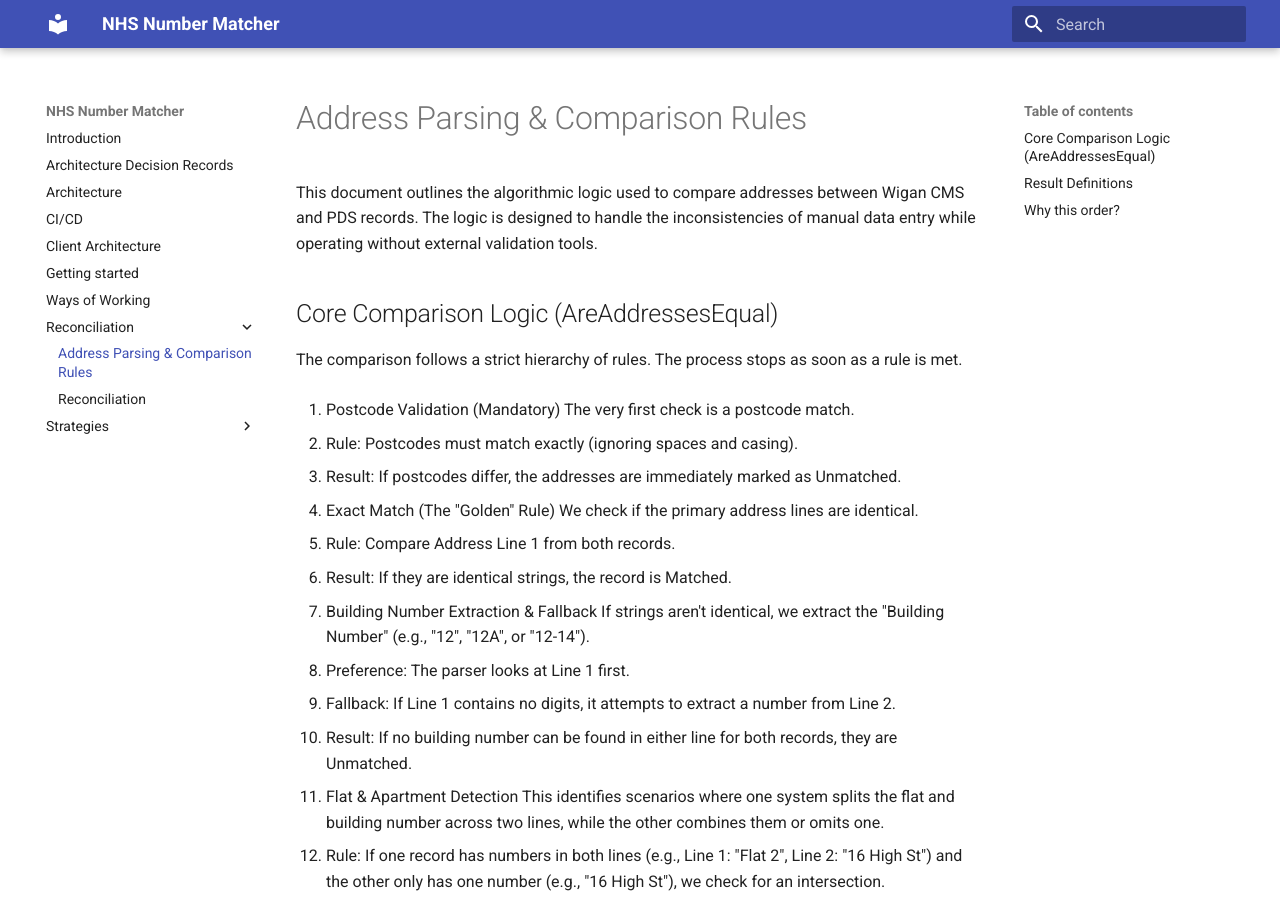
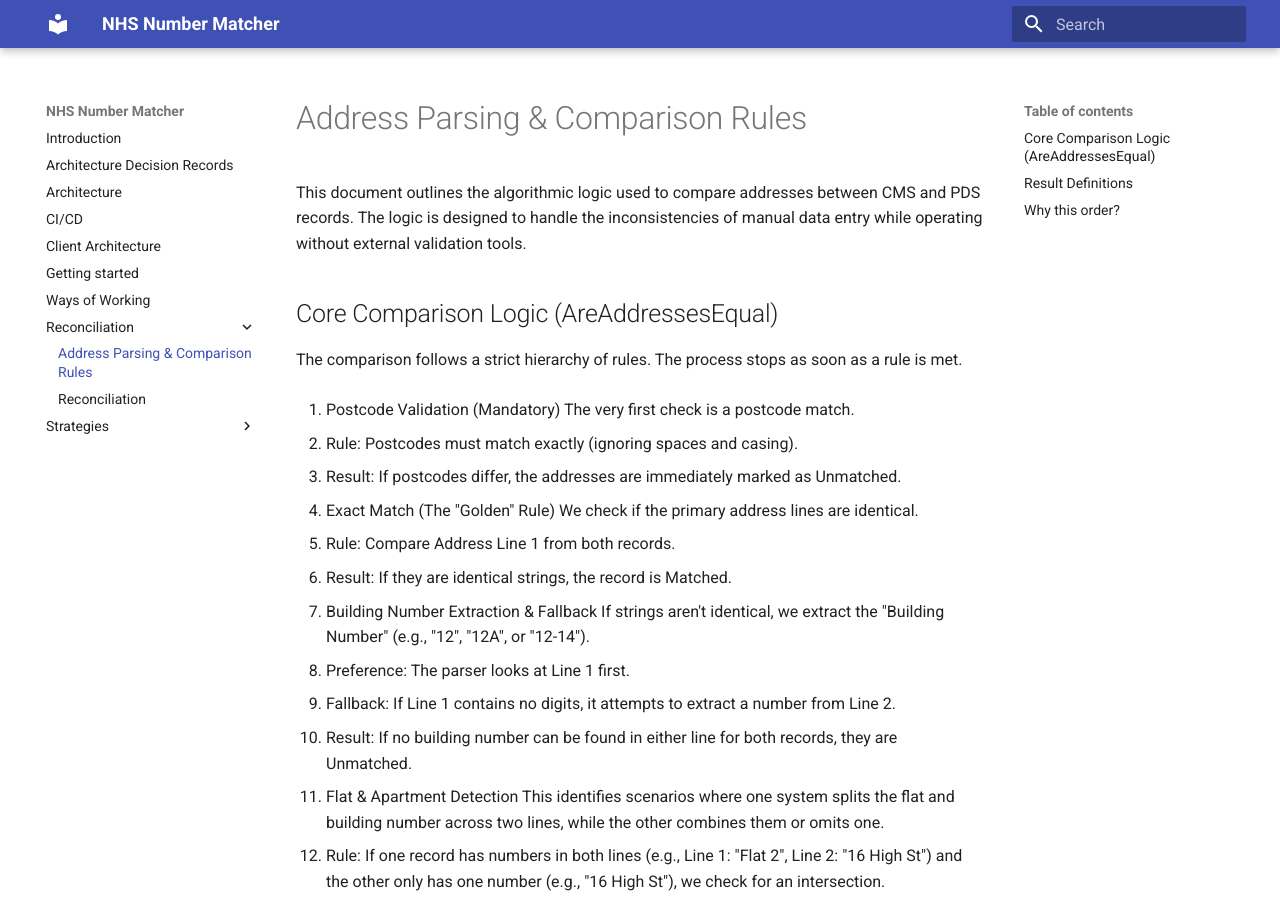
Before and after one commit to DFE-Digital/SUI_Matcher, an MkDocs documentation site: the page built from documentation/docs/reconciliation/address_parsing.md, in a window 1280 px wide and 900 px high. Built offline with MkDocs 1.6.1 and Material for MkDocs 9.7.7, drawn with Linux system fonts in a browser that asks for light colours; some of the changed lines change nothing that is shown.

Commit message:
docs: update wording

```diff
--- a/documentation/docs/reconciliation/address_parsing.md
+++ b/documentation/docs/reconciliation/address_parsing.md
@@ -1,6 +1,6 @@
 # Address Parsing & Comparison Rules
 
-This document outlines the algorithmic logic used to compare addresses between Wigan CMS and PDS records. The logic is
+This document outlines the algorithmic logic used to compare addresses between CMS and PDS records. The logic is
 designed to handle the inconsistencies of manual data entry while
 operating without external validation tools.
 
@@ -14,20 +14,20 @@
 - Rule: Postcodes must match exactly (ignoring spaces and casing).
 - Result: If postcodes differ, the addresses are immediately marked as Unmatched.
 
-2. Exact Match (The "Golden" Rule)
+1. Exact Match (The "Golden" Rule)
    We check if the primary address lines are identical.
 
 - Rule: Compare Address Line 1 from both records.
 - Result: If they are identical strings, the record is Matched.
 
-3. Building Number Extraction & Fallback
+1. Building Number Extraction & Fallback
    If strings aren't identical, we extract the "Building Number" (e.g., "12", "12A", or "12-14").
 
 - Preference: The parser looks at Line 1 first.
 - Fallback: If Line 1 contains no digits, it attempts to extract a number from Line 2.
 - Result: If no building number can be found in either line for both records, they are Unmatched.
 
-4. Flat & Apartment Detection
+1. Flat & Apartment Detection
    This identifies scenarios where one system splits the flat and building number across two lines, while the other
    combines them or omits one.
 
@@ -36,7 +36,7 @@
 - Rule: We also check if the building number from Record A appears anywhere as a word inside Line 2 of Record B.
 - Result: If a cross-line match is found, the status is Uncertain (Reason: FlatMissing).
 
-5. Range Matching
+1. Range Matching
    Handles differences in how multi-building addresses are recorded.
 
 - Exact Range: "12-14" vs "12-14" = Matched.
```
